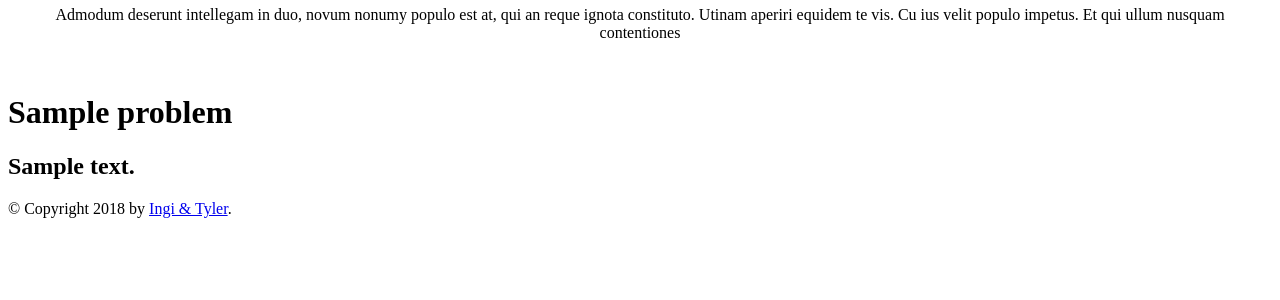
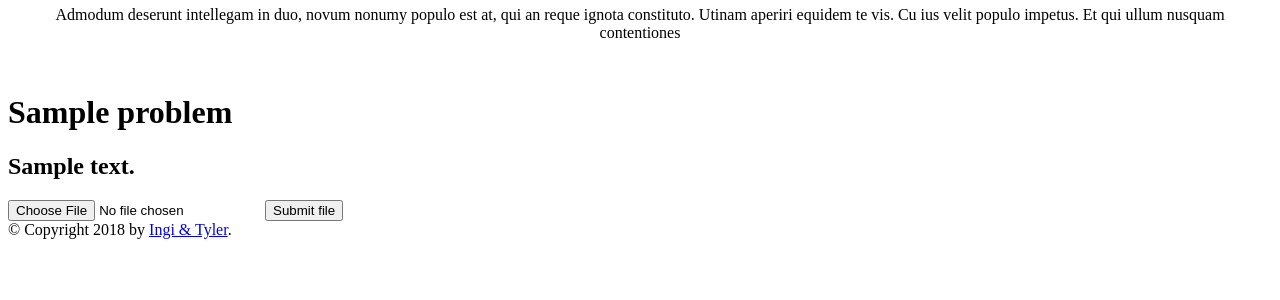
Before and after one commit to Flimster/Python_Group_Project, a Flask app: template thinkback/templates/single_problem.html in a window 1280 px wide. Shown: the part 143-443 px from the top of the page. Run offline with Flask 2, Linux system fonts and the light colour scheme; the template is opened without the code that fills it: most values are stand-ins (such as "Sample title", 1, 10 or a date in 2020); parts of the project's set-up code (start-up, migrations or seed data) failed here and were passed over.

Commit message:
Added the abilty to upload a file to the server from problem

```diff
--- a/thinkback/templates/single_problem.html
+++ b/thinkback/templates/single_problem.html
@@ -7,6 +7,10 @@
 	{% block content %}
 	<h1>{{problem.name}}</h1>
 	<h2>{{problem.description}}</h2>
+	<form action="{{ url_for('/upload.upload_file', problem_name=problem.name ) }}" method="POST" enctype="multipart/form-data">
+		<input type="file" name="file">
+		<input type="submit" value="Submit file">
+	</form>
 	{% endblock %}
 </body>
 </html>
```
